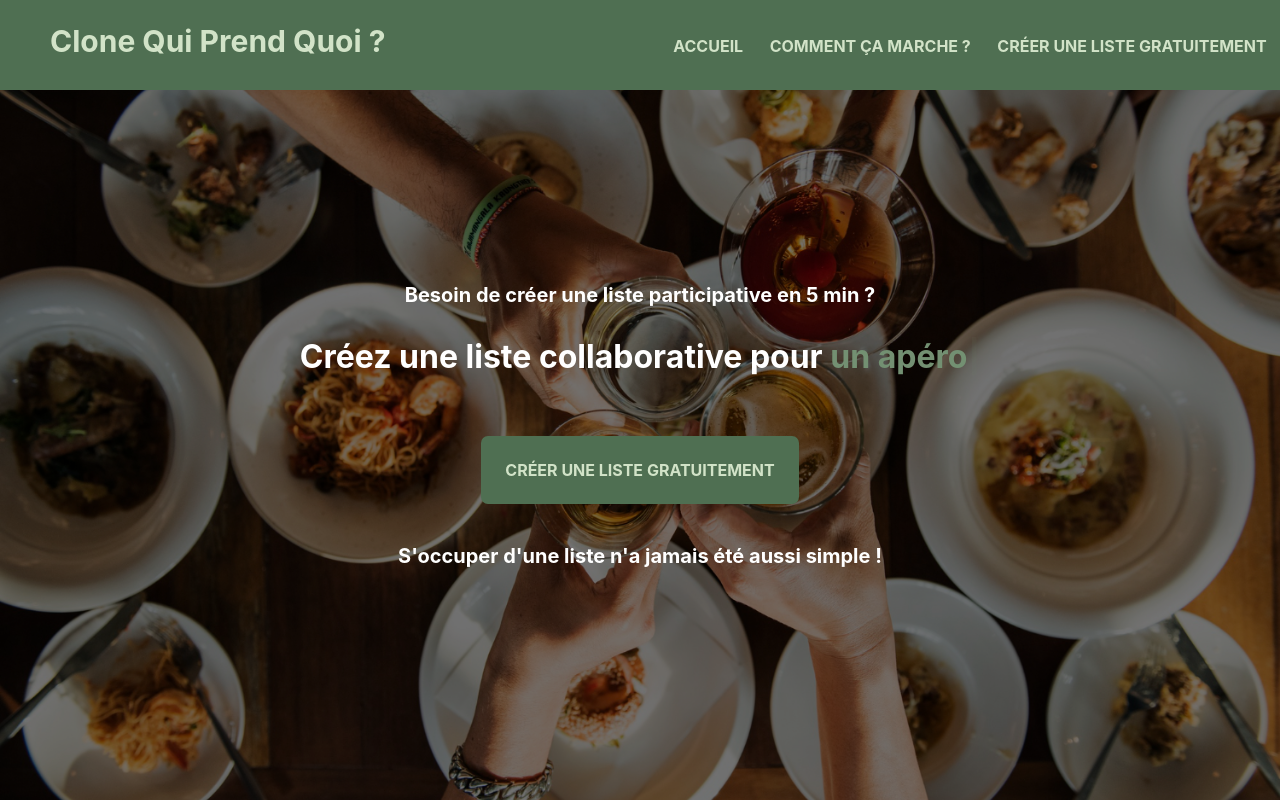
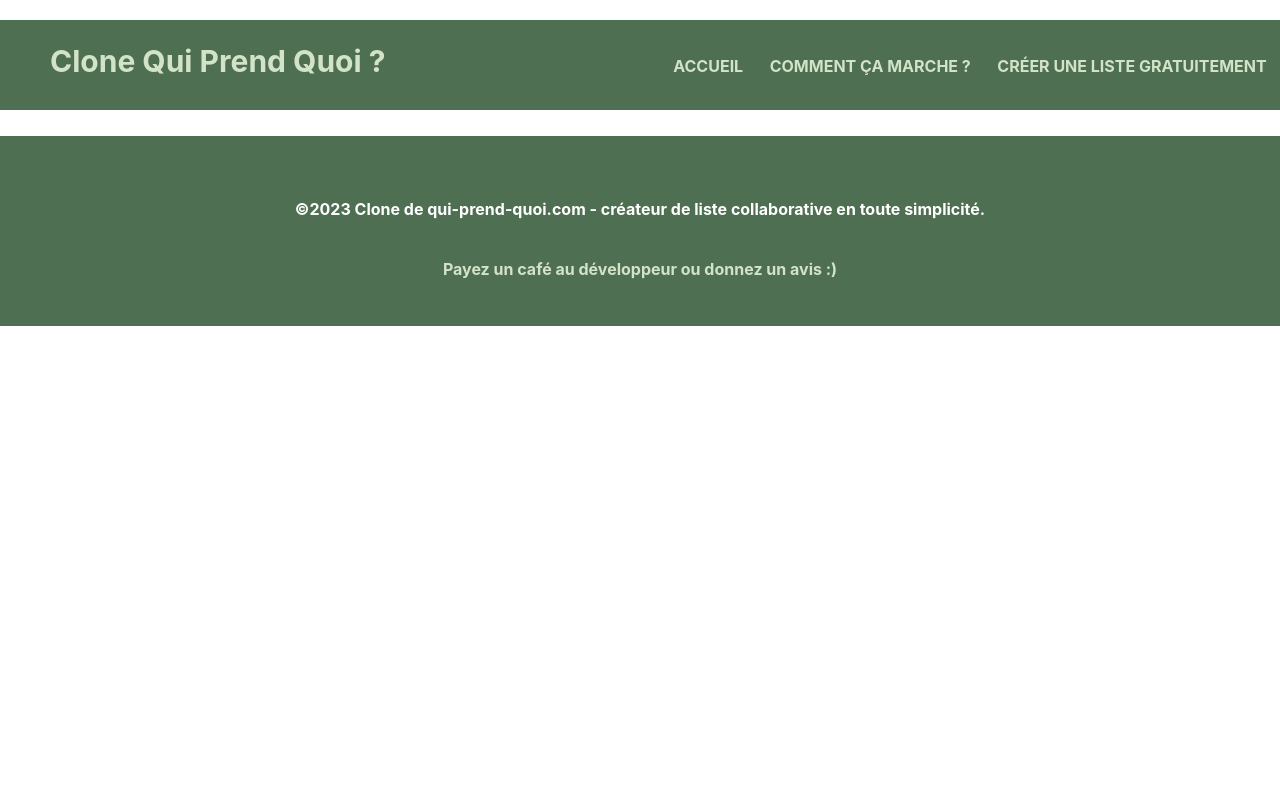
Before and after one commit to mandresyandri/qui-prend-quoi, a React (Create React App) app in the folder frontend/: page /liste in a window 1280 px wide. Shown: the top 802 px of the page. Built offline with nearby package versions, Linux system fonts and the light colour scheme.

Commit message:
Ok for home page starting listePage

```diff
--- a/frontend/package.json
+++ b/frontend/package.json
@@ -9,6 +9,7 @@
     "react": "^18.2.0",
     "react-dom": "^18.2.0",
     "react-icons": "^4.12.0",
+    "react-router-dom": "^6.21.1",
     "react-scripts": "5.0.1",
     "typewriter-effect": "^2.21.0",
     "web-vitals": "^2.1.4"
--- a/frontend/src/App.js
+++ b/frontend/src/App.js
@@ -1,14 +1,19 @@
+import { BrowserRouter, Routes, Route } from "react-router-dom";
 import Navbar from "./components/navbar";
-import Header from "./components/header";
-import How from "./components/how";
 import Footer from "./components/footer";
+import Home from "./pages/home";
+import ListPage from "./pages/ListPage";
 
 function App() {
   return (
     <div className="App">
       <Navbar/>
-      <Header/>
-      <How/>
+      <BrowserRouter>
+        <Routes>
+          <Route path="/" element={<Home/>}></Route>
+          <Route path="/liste" element={<ListPage/>}></Route>
+        </Routes>
+      </BrowserRouter>
       <Footer/>
     </div>
   );
--- /dev/null
+++ b/frontend/src/pages/ListPage.jsx
@@ -0,0 +1,9 @@
+const ListPage = () => {
+    return (
+        <div className="listPage">
+            <h2>Liste Name</h2>
+        </div>
+    )
+}
+
+export default ListPage;
--- /dev/null
+++ b/frontend/src/pages/home.jsx
@@ -0,0 +1,14 @@
+import Header from "../components/header";
+import How from "../components/how";
+
+const Home = () => {
+    return (
+        <>
+            <Header/>
+            <How/>
+        </>
+
+    )
+}
+
+export default Home;
```
Also changed, not shown: frontend/src/styles/listPage.css (added), 1 other file (tests, documents, lock files or other folders).
